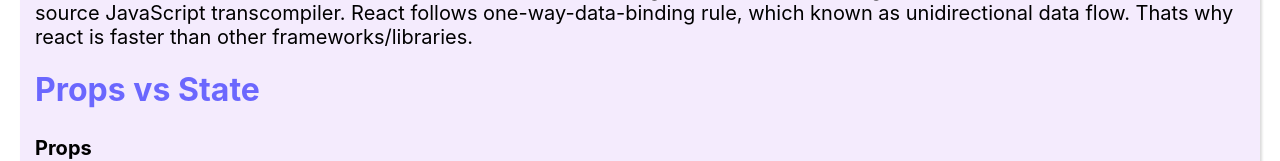
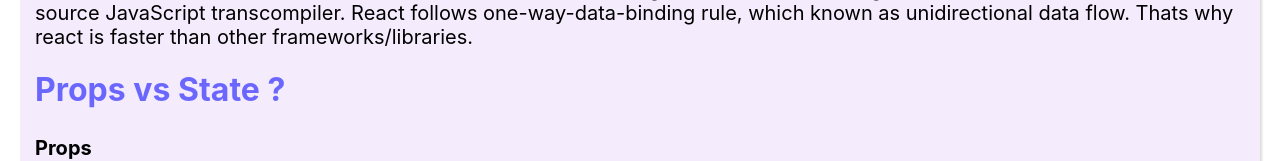
Before and after one commit to salsadsid/biker-man, a React (Create React App) app: page / in a window 1280 px wide. Shown: the part 1513-1674 px from the top of the page. Built offline with nearby package versions, Linux system fonts and the light colour scheme.

Commit message:
readme updated

```diff
--- a/src/components/Question/Question.js
+++ b/src/components/Question/Question.js
@@ -5,7 +5,7 @@
         <div className='question-answer'>
             <h1 className='question'>How React Works?</h1>
             <p>React is a JavaScript Library for building user interfaces(UI). React created by Facebook Developers. React is known for speed, flexibility and performance. It is declarative and component based. React creates a virtual DOM. Virtual DOM is used for update the browser's DOM. Update mechanism works lighting fast in React with the help of Virtual DOM. That is why React is popular. React uses diff algorithm, diffing algorithm optimize and speed up the process. We can use HTML like elements in React, which is known as JSX(JavaScript XML). Basically JSX is a syntactic sugar. JSX converts through Babel. Babel is free and open source JavaScript transcompiler. React follows one-way-data-binding rule, which known as unidirectional data flow. Thats why react is faster than other frameworks/libraries.</p>
-            <h1 className='question'>Props vs State</h1>
+            <h1 className='question'>Props vs State ?</h1>
             <h4>Props</h4>
             <p>Props are read-only components. Props are immutable.Thats you can't modify the props. It can be accessed by the child component. Props make components reusable. It can't be modified. Stateless component can have props. It  can be accessed by the child component. Parent component passes date as attribute which is received by child component as props.</p>
             <h4>State</h4>
```
Also changed, not shown: 1 other file (tests, documents, lock files or other folders).
